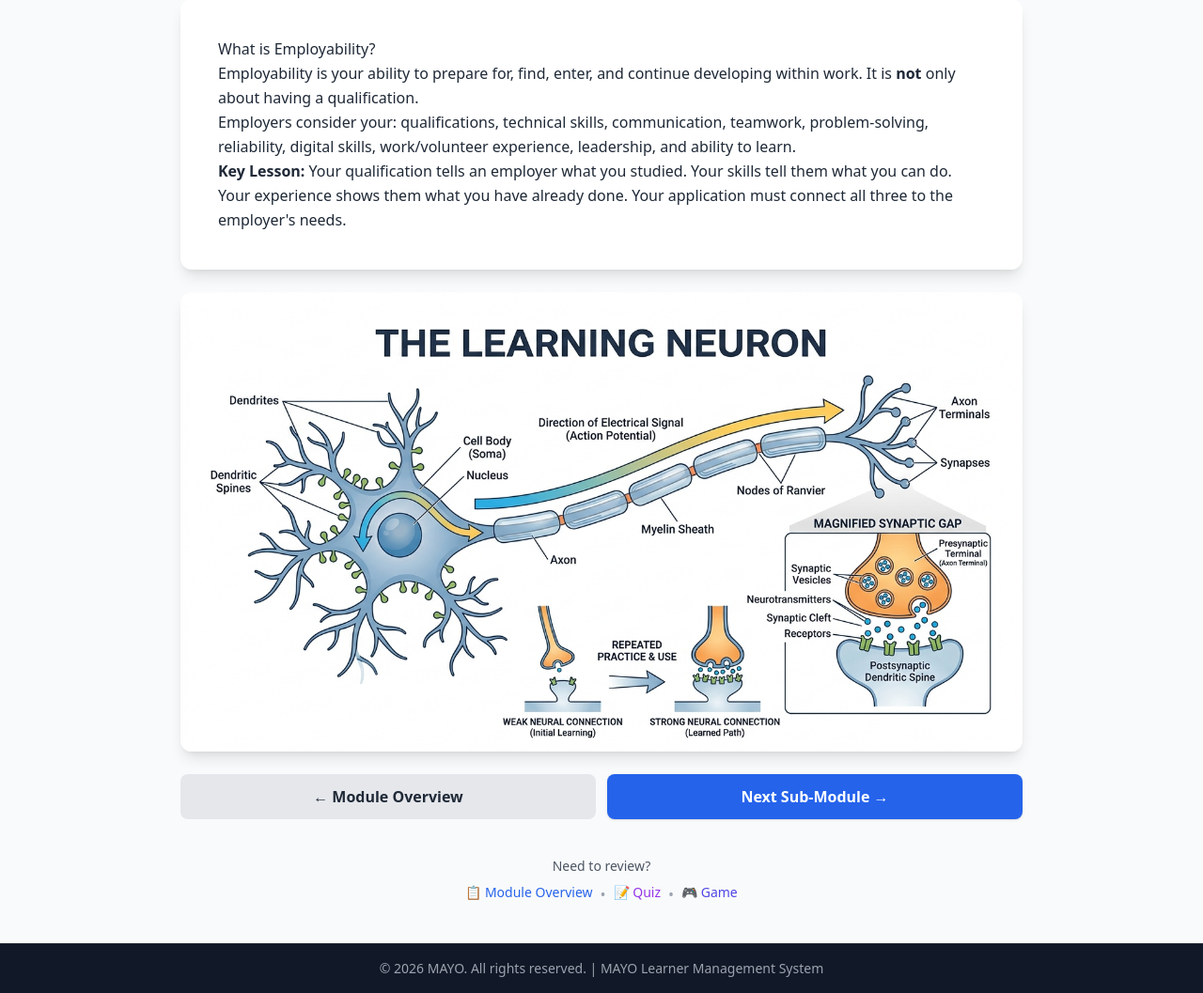
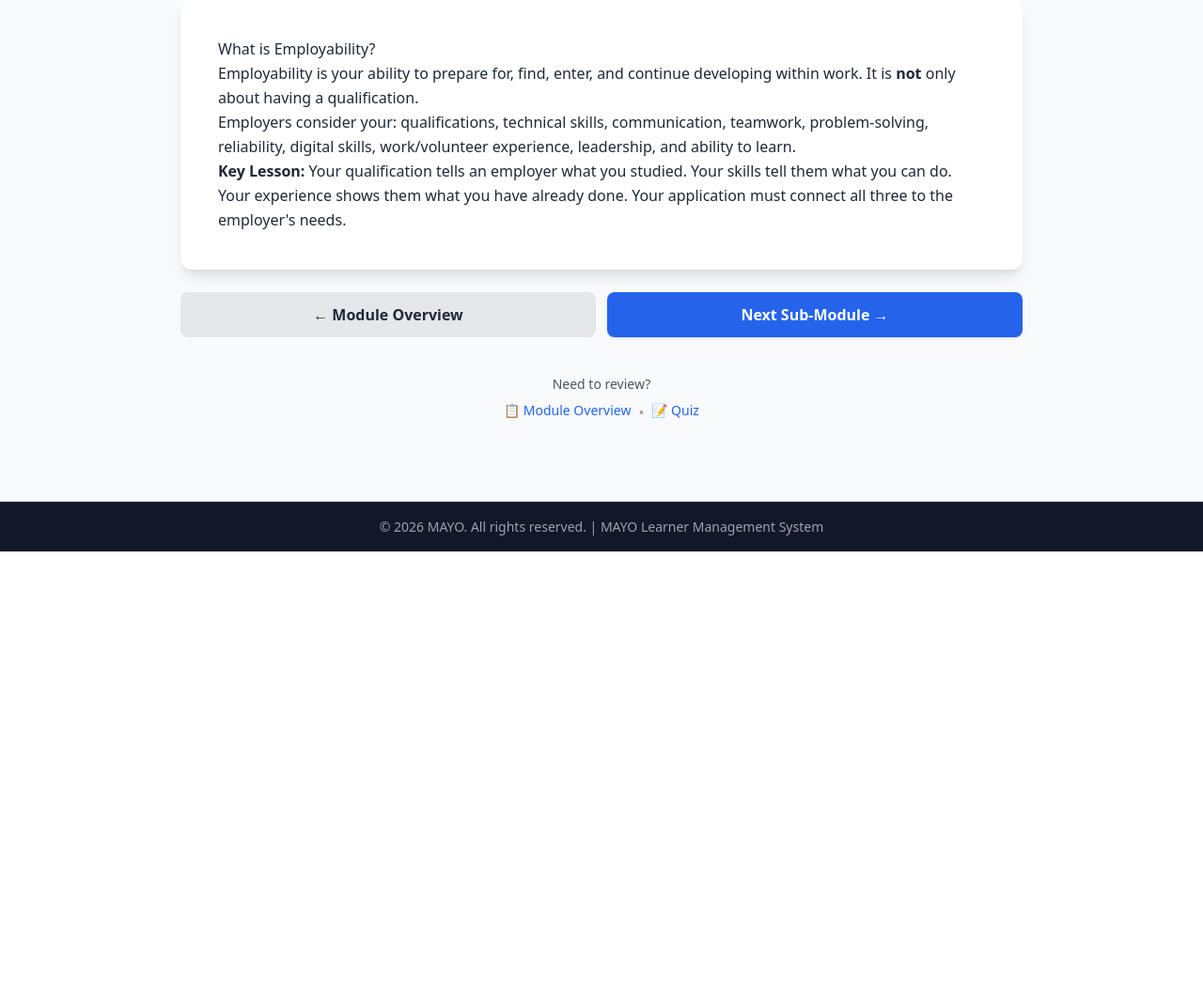
Before and after one commit to Skhumbuz0/nys-idp-lms, a FastAPI app: page /employment/module/EMP-M1/sub/0 in a window 1280 px wide. Shown: the part 213-1270 px from the top of the page at 94% size. After the commit the page ends 800 px from the top, so only its background shows below. Run offline with FastAPI, Linux system fonts and the light colour scheme; some libraries are stand-ins or nearby versions.

Commit message:
Fix employment course templates to use correct /employment/ routes and remove game links

```diff
--- a/main.py
+++ b/main.py
@@ -1051,6 +1051,29 @@ async def submit_application(request: Request, db = Depends(get_db)):
     ))
     db.commit()
     return RedirectResponse(url="/employment/tracker", status_code=303)
+@app.post("/employment/quiz/{module_code}")
+async def submit_employment_quiz(module_code: str, request: Request, db = Depends(get_db)):
+    form_data = await request.form()
+    pid = str(form_data.get("participant_id", "")).strip().upper()
+
+    module = next((m for m in EMPLOYMENT_MODULES if m["code"] == module_code), None)
+    if not module: raise HTTPException(404, "Module not found")
+
+    score = 0
+    for i, q in enumerate(module["quiz"]):
+        user_ans = form_data.get(f"q_{i}")
+        if user_ans is not None and int(user_ans) == q["correct"]:
+            score += 1
+
+    max_score = len(module["quiz"])
+    passed = (score / max_score) >= 0.8
+
+    # For Phase 1, we'll just track completion simply.
+    # In Phase 3, we will add a dedicated EmploymentProgress table.
+
+    return RedirectResponse(url=f"/employment/module/{module_code}/quiz?result={'pass' if passed else 'fail'}&score={score}/{max_score}", status_code=303)
+
+
 
 # ==========================================
 # FACILITATOR & INIT ROUTES
--- a/templates/employment_submodule.html
+++ b/templates/employment_submodule.html
@@ -4,9 +4,9 @@
     <!-- Breadcrumb & Header -->
     <div class="mb-6">
         <div class="flex items-center gap-2 text-sm text-gray-600 mb-2">
-            <a href="/learning-to-learn" class="hover:text-blue-600">Course</a>
+            <a href="/employment" class="hover:text-blue-600">Course</a>
             <span>›</span>
-            <a href="/l2l/module/{{ module.code }}" class="hover:text-blue-600">{{ module.icon }} {{ module.title }}</a>
+            <a href="/employment/module/{{ module.code }}" class="hover:text-blue-600">{{ module.icon }} {{ module.title }}</a>
             <span>›</span>
             <span class="text-gray-900 font-semibold">Sub-Module {{ submodule.number }}</span>
         </div>
@@ -21,51 +21,35 @@
         </div>
     </div>
 
-    <!-- Content Card (NOW FIRST) -->
+    <!-- Content Card -->
     <div class="bg-white rounded-xl shadow-lg p-6 md:p-10 mb-6">
         <div class="prose max-w-none text-gray-800 leading-relaxed">
             {{ submodule.content_html | safe }}
         </div>
     </div>
 
-    <!-- Image Display (NOW BELOW CONTENT) -->
-    <div class="mb-6">
-        <div class="bg-white rounded-xl shadow-lg overflow-hidden">
-            <img src="/static/Image_{{ submodule.number }}.png"
-                 alt="Illustration for Sub-Module {{ submodule.number }}"
-                 class="w-full h-auto max-h-[500px] object-contain bg-gray-50"
-                 onerror="this.style.display='none'; this.nextElementSibling.style.display='flex'">
-            <div class="hidden w-full h-64 bg-gradient-to-br from-blue-100 to-blue-200 items-center justify-center text-gray-500">
-                <div class="text-center">
-                    <span class="text-6xl mb-2 block">📖</span>
-                    <p class="text-sm">Visual content for Sub-Module {{ submodule.number }}</p>
-                </div>
-            </div>
-        </div>
-    </div>
-
     <!-- Navigation Buttons -->
     <div class="flex flex-col sm:flex-row justify-between gap-3 mb-6">
         {% if has_prev %}
-        <a href="/l2l/module/{{ module.code }}/sub/{{ sub_index - 1 }}"
+        <a href="/employment/module/{{ module.code }}/sub/{{ sub_index - 1 }}"
            class="flex-1 bg-gray-200 hover:bg-gray-300 text-gray-800 font-bold py-3 px-6 rounded-lg transition text-center">
             ← Previous Sub-Module
         </a>
         {% else %}
-        <a href="/l2l/module/{{ module.code }}"
+        <a href="/employment/module/{{ module.code }}"
            class="flex-1 bg-gray-200 hover:bg-gray-300 text-gray-800 font-bold py-3 px-6 rounded-lg transition text-center">
             ← Module Overview
         </a>
         {% endif %}
 
         {% if has_next %}
-        <a href="/l2l/module/{{ module.code }}/sub/{{ sub_index + 1 }}"
+        <a href="/employment/module/{{ module.code }}/sub/{{ sub_index + 1 }}"
            class="flex-1 bg-blue-600 hover:bg-blue-700 text-white font-bold py-3 px-6 rounded-lg transition text-center shadow">
             Next Sub-Module →
         </a>
         {% else %}
-        <a href="/l2l/module/{{ module.code }}/quiz"
-           class="flex-1 bg-purple-600 hover:bg-purple-700 text-white font-bold py-3 px-6 rounded-lg transition text-center shadow">
+        <a href="/employment/module/{{ module.code }}/quiz"
+           class="flex-1 bg-blue-600 hover:bg-blue-700 text-white font-bold py-3 px-6 rounded-lg transition text-center shadow">
             📝 Take the Quiz →
         </a>
         {% endif %}
@@ -75,11 +59,9 @@
     <div class="bg-gray-50 p-4 rounded-lg text-center">
         <p class="text-sm text-gray-600 mb-2">Need to review?</p>
         <div class="flex flex-wrap justify-center gap-2">
-            <a href="/l2l/module/{{ module.code }}" class="text-blue-600 hover:underline text-sm">📋 Module Overview</a>
+            <a href="/employment/module/{{ module.code }}" class="text-blue-600 hover:underline text-sm">📋 Module Overview</a>
             <span class="text-gray-400">•</span>
-            <a href="/l2l/module/{{ module.code }}/quiz" class="text-purple-600 hover:underline text-sm">📝 Quiz</a>
-            <span class="text-gray-400">•</span>
-            <a href="/l2l/game/{{ module.code }}" class="text-indigo-600 hover:underline text-sm">🎮 Game</a>
+            <a href="/employment/module/{{ module.code }}/quiz" class="text-blue-600 hover:underline text-sm">📝 Quiz</a>
         </div>
     </div>
 </div>
```
Also changed, not shown: templates/employment_module_overview.html (+9 -16 lines), templates/employment_quiz.html (+7 -7 lines).
